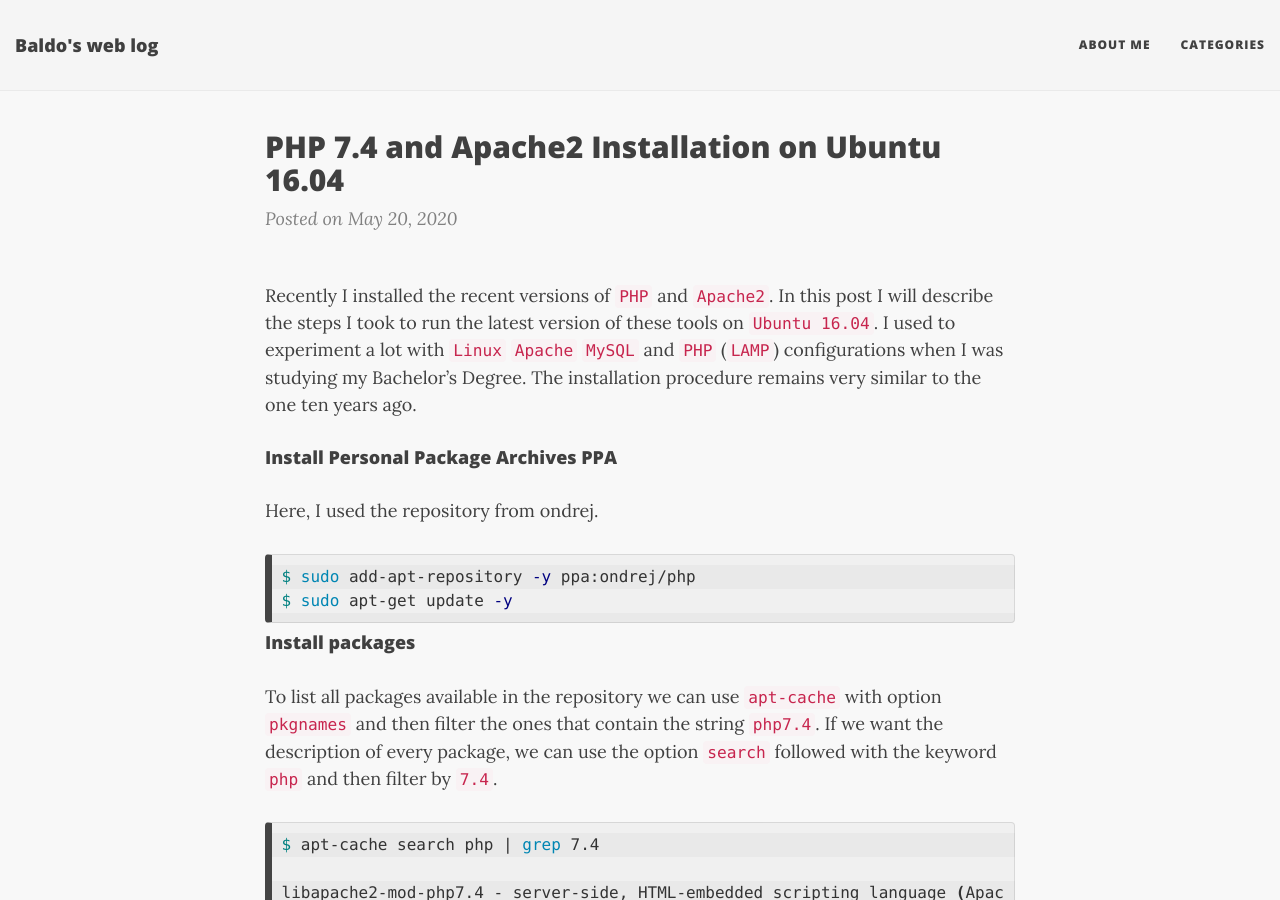
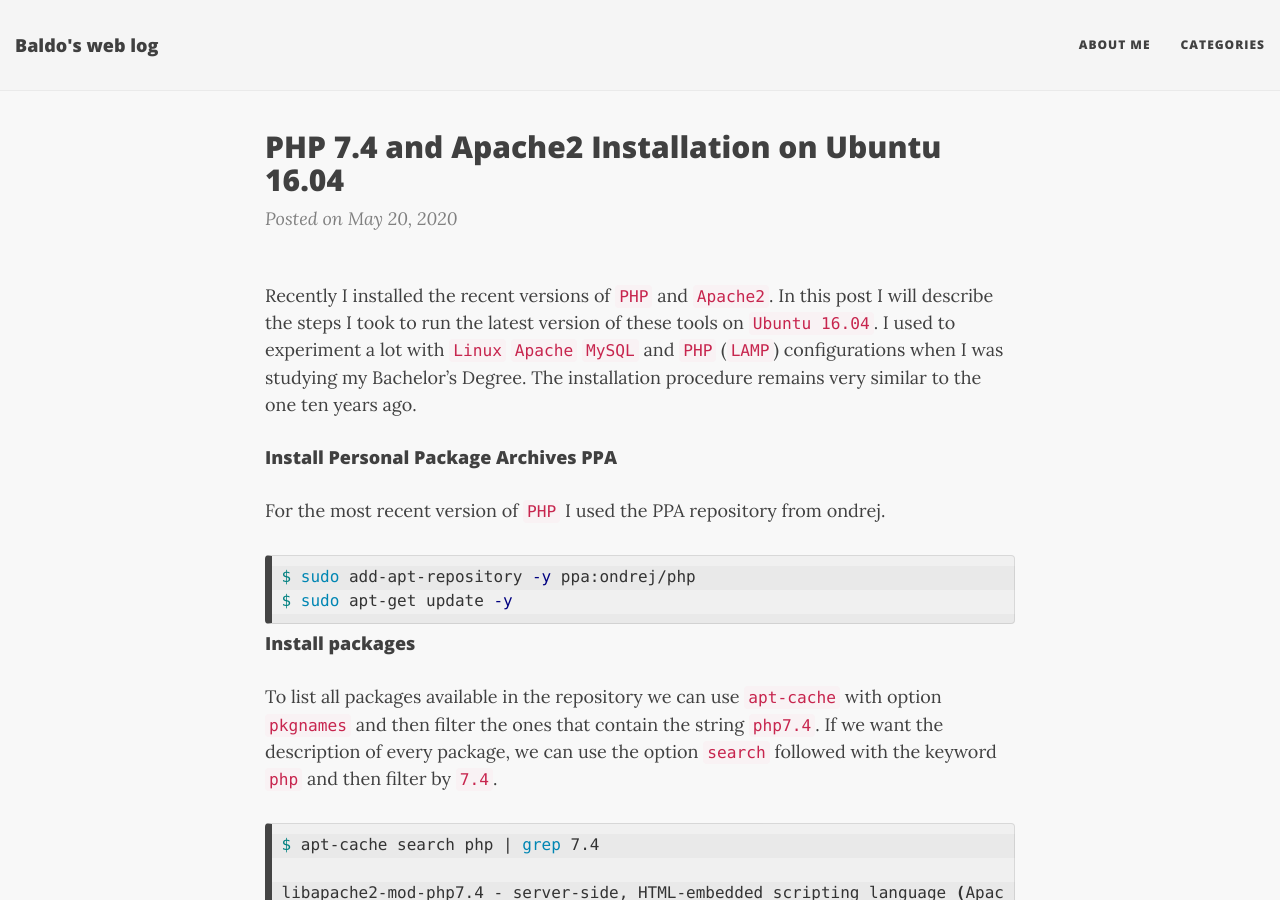
Before and after one commit to baldmer/baldmer.github.io, a Jekyll site: the page built from _posts/2020-05-20-apache2-php74-installation.md, in a window 1280 px wide and 900 px high. Built offline with Jekyll 4.4.1, drawn with Linux system fonts in a browser that asks for light colours; nearby versions of some CDN libraries.

Commit message:
Update 2020-05-20-apache2-php74-installation.md

````diff
--- a/_posts/2020-05-20-apache2-php74-installation.md
+++ b/_posts/2020-05-20-apache2-php74-installation.md
@@ -9,7 +9,7 @@
 
 #### Install Personal Package Archives PPA
 
-Here, I used the repository from ondrej.
+For the most recent version of `PHP` I used the PPA repository from ondrej.
 
 ```bash
 $ sudo add-apt-repository -y ppa:ondrej/php
````
